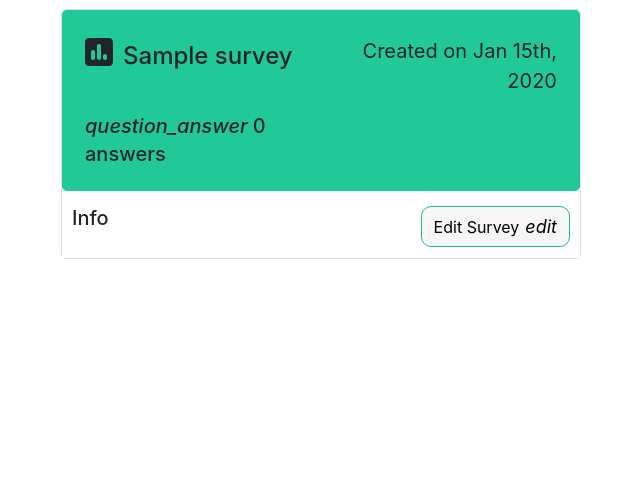
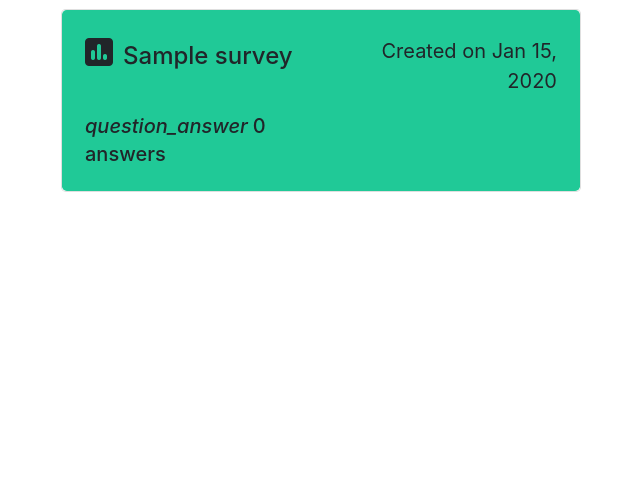
Before and after one commit to ANDS14/Web_apps_project, a Python web app: template templates/main/profile.html in a window 1280 px wide. Shown: the part 89-588 px from the top of the page, without its empty margins (339-979 px from the left). Run offline with Jinja, Linux system fonts and the light colour scheme; the template is opened without the code that fills it: most values are stand-ins (such as "Sample title", 1, 10 or a date in 2020); some libraries are stand-ins or nearby versions.

Commit message:
Changes to base and main site, added survey cards

```diff
--- a/templates/survey_template.html
+++ b/templates/survey_template.html
@@ -6,8 +6,7 @@
                     <h4 id="surveyTitle"><i class="fas fa-poll" style="margin-right: 10px;font-size: 32px;"></i>{{survey.title}}</h4>
                 </div>
                 <div class="col-xl-6">
-                   {%set day_suffix="st" if survey.time_created.day==1  else "th"%}
-                    <p class="text-right" style="font-size: 20px;">Created on {{survey.time_created.strftime("%b %d"+day_suffix+", %Y")}}<br></p>
+                    <p class="text-right" style="font-size: 20px;">Created on {{survey.time_created.strftime("%b %d"+", %Y")}}<br></p>
                 </div>
             </div>
             <div class="row align-middle" id="cardBrief">
@@ -31,7 +30,7 @@
             </div>
         </div>
     </div>
-    <div id="survey-body" class="collapse-show" aria-labelledby="survey-body" style="background: #ffffff;">
+    <div id="survey-body" class="collapse" aria-labelledby="survey-body" style="background: #ffffff;">
         <div id="card-body" class="card-body" style="background: #ffffff;border-color: rgb(255,255,255);padding: 0px;">
             <div id="survey-info" style="margin: 10px;margin-top: 15px;">
                 <div class="row align-middle">
--- a/templates/surveys_template.html
+++ b/templates/surveys_template.html
@@ -7,11 +7,11 @@
         {% for survey in surveys %}
             <!-- <li class="{{is_active}}"> -->
               <div class="row" id="survey-row">
-                <div class="col-xl-3" style="width: 392px;"></div>
-                <div class="col-xl-6 offset-xl-0" id="survey" style="width: 374px;">
+                <div class="col-xl-3" ></div>
+                <div class="col-xl-6 " id="survey" >
                   {% include 'survey_template.html' %}
                 </div>
-                <div class="col-xl-3" style="width: 337px;"></div>
+                <div class="col-xl-3"></div>
               </div>
             <!-- </li> -->
         {% endfor %}
```
Also changed, not shown: bootstrapstudio/index.html (renamed from bootstrapstudio/main.html).
